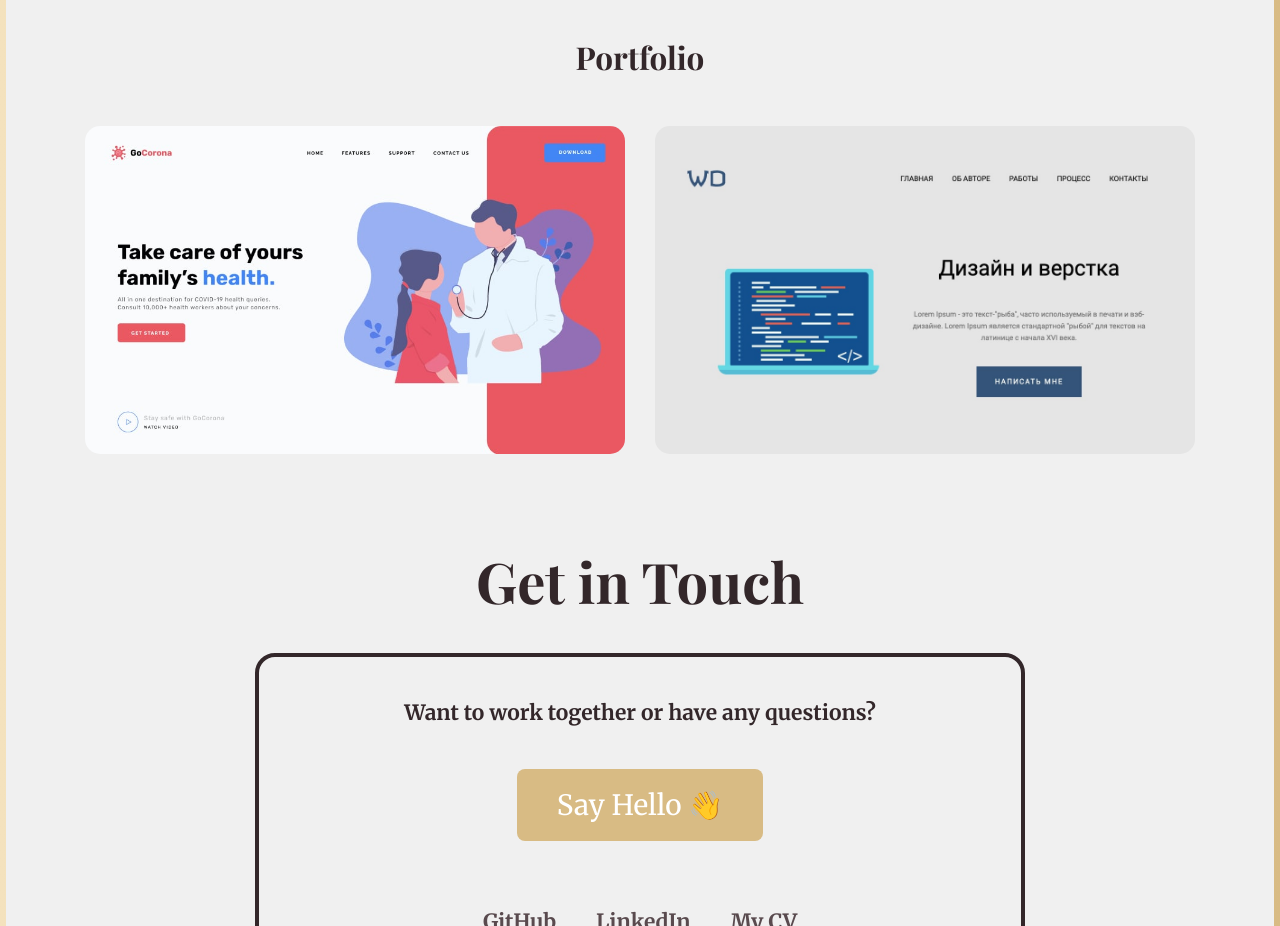
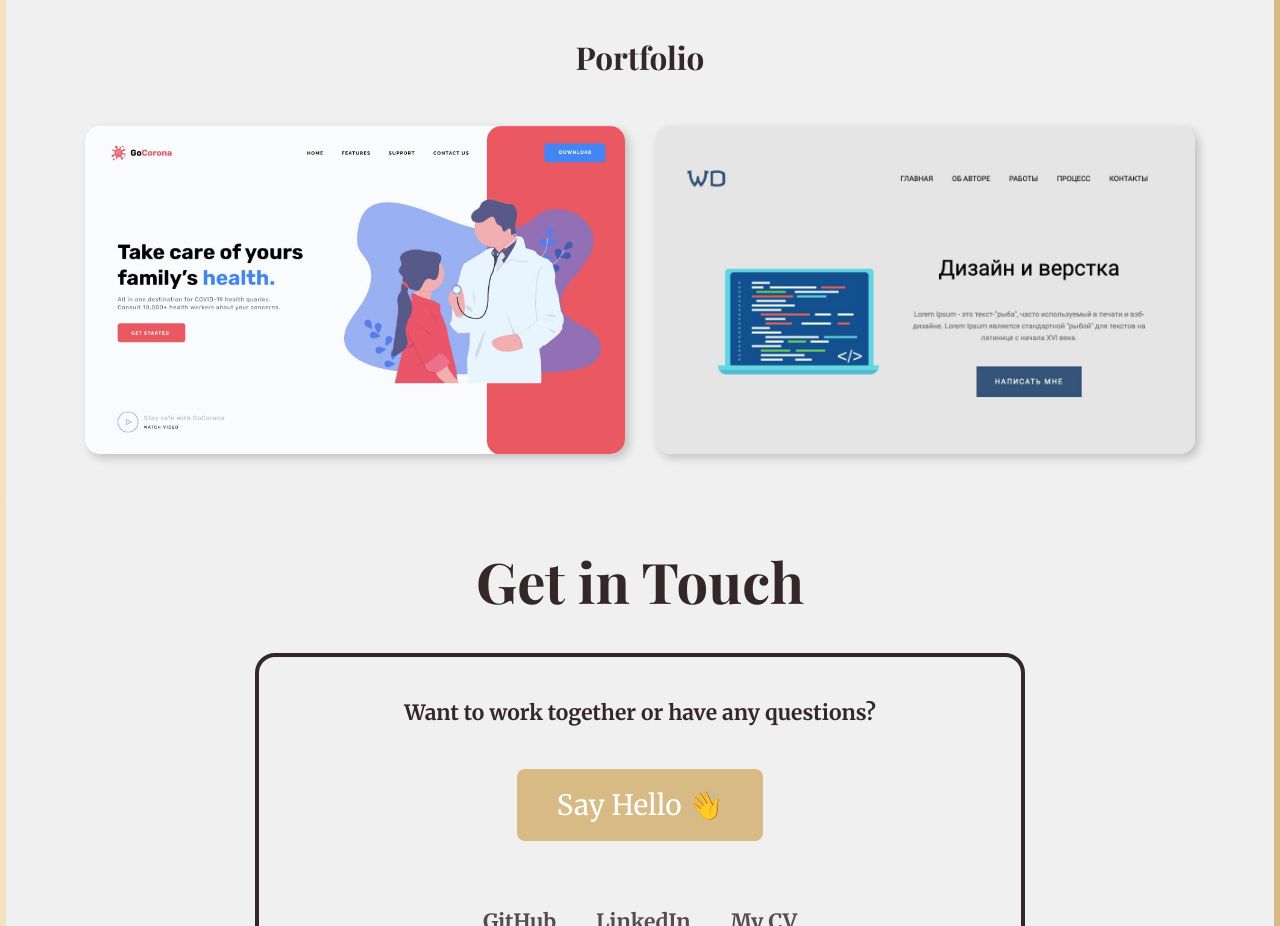
Before and after one commit to elenatrr/portfolio, a plain HTML site: page index.html in a window 1280 px wide. Shown: the part 2040-2966 px from the top of the page. Drawn offline with nearby package versions, Linux system fonts and the light colour scheme.

Commit message:
box-shadow

```diff
--- a/style.css
+++ b/style.css
@@ -468,6 +468,7 @@ a {
    flex: 1 1 47%;
    position: relative;
    margin: 15px;
+	box-shadow: 4px 4px 10px rgba(0, 0, 0, 0.2);
    border-radius: 15px;
    overflow: hidden;
 }
```
